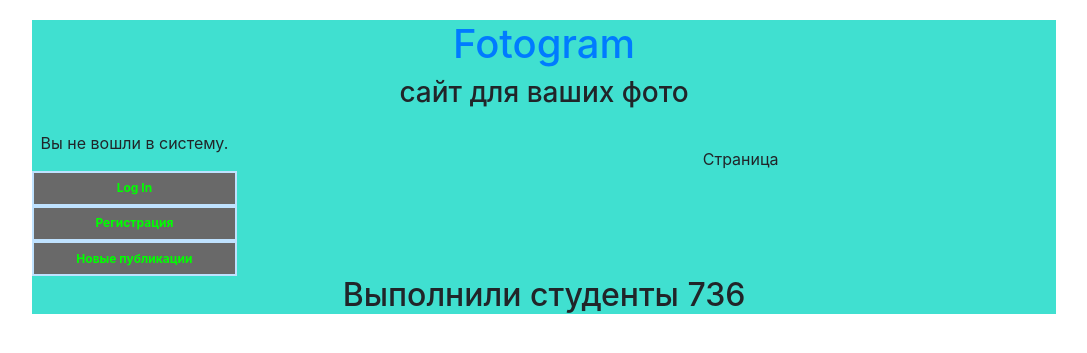
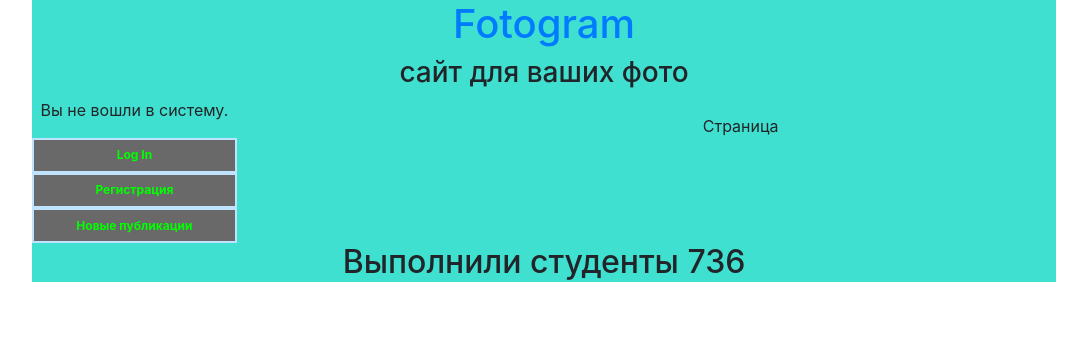
Before and after one commit to qruk/imagehub, a Django app: template imgprovider/templates/user_page.html in a window 1280 px wide. Shown: the top 353 px of the page, without its empty margins (96-1183 px from the left). Run offline with Django 3.2, Linux system fonts and the light colour scheme; the template is opened without the code that fills it, so the values that code supplies are empty; some libraries are stand-ins or nearby versions.

Commit message:
margin try

```diff
--- a/imgprovider/templates/baseBlock.html
+++ b/imgprovider/templates/baseBlock.html
@@ -15,7 +15,7 @@
              width: 100%;
              height: 10%;
              outline: 0px solid #000;
-             margin:2% 15% 2% 0%;
+             margin:0% 25% 0% 0%;
         }
 
         #container {
```
